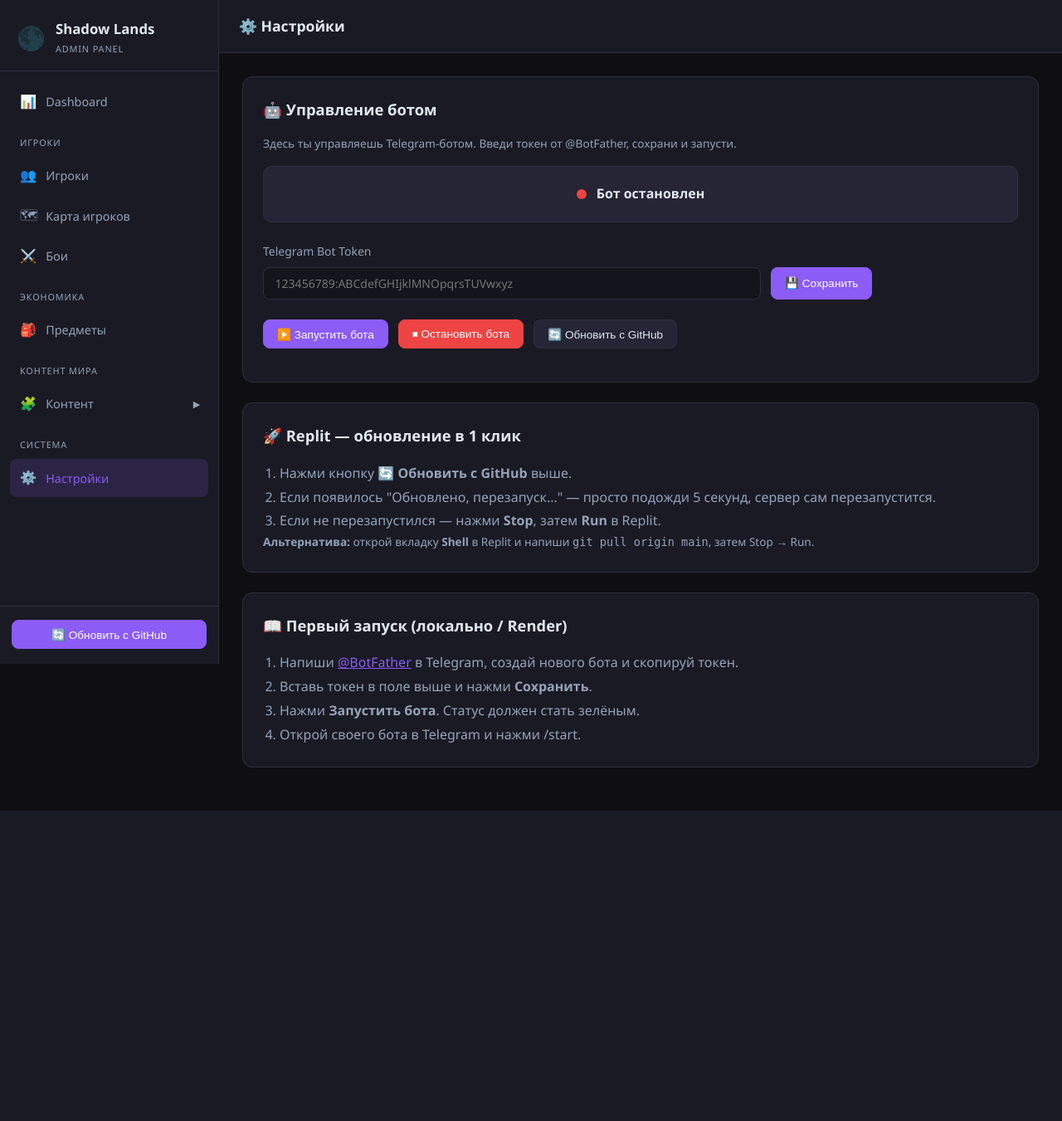
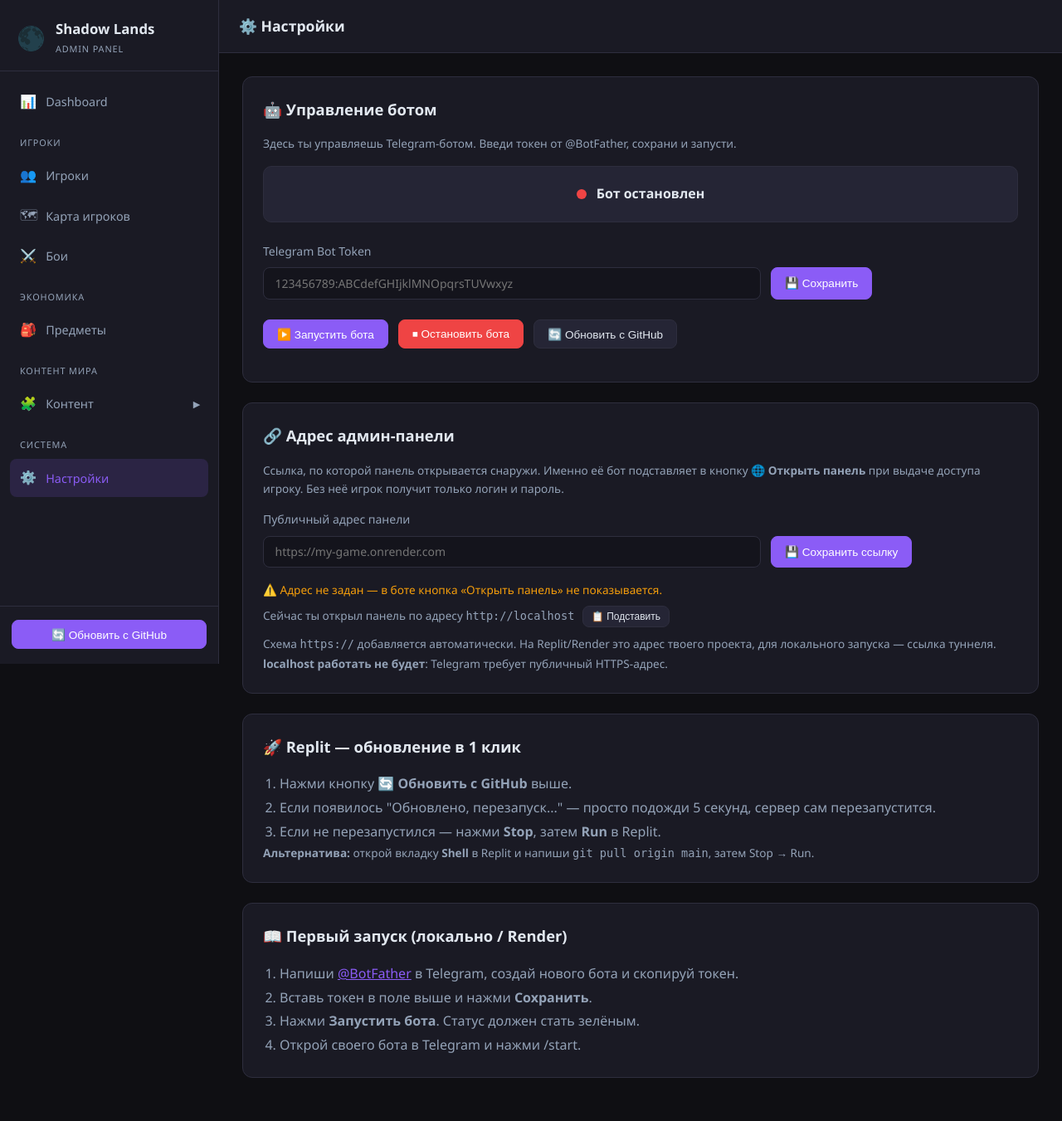
Before and after one commit to AlfaGideon/TG-MMO-RPG, a FastAPI app: page /settings in a window 1280 px wide. Shown: the whole page at 83% size. Before the commit the page ends 977 px from the top, so only its background shows below. Run offline with FastAPI, Linux system fonts and the light colour scheme; data that the repository does not hold is empty.

Commit message:
Поле «Адрес панели» в настройках → ссылка в инлайн-кнопке админки
Раньше ссылка для кнопки «🌐 Открыть панель» бралась только из переменной
окружения PUBLIC_URL, задать её из интерфейса было нельзя.

Теперь адрес вводится в Настройках и хранится в БД (app_settings.panel_url):
- поле есть и в серверной админке, и в браузерной панели;
- кнопка «📋 Подставить» вставляет адрес, с которого открыта панель;
- схема https:// добавляется автоматически, хвостовой слэш убирается;
- на странице сразу видно, куда именно будет вести кнопка;
- если адрес не задан — понятное предупреждение, а кнопка в боте просто
  не показывается (логин и пароль приходят как обычно);
- переменные PUBLIC_URL / ADMIN_PUBLIC_URL остаются запасным вариантом.

Общий доступ к настройкам вынесен в core/settings_store.py, чтобы бот и
админка читали одно значение. webapp/telegram.py научился отправлять
кнопки-ссылки (url), а не только callback_data.

Co-authored-by: arena-agent <297053741+arena-agent@users.noreply.github.com>

```diff
--- a/admin/main.py
+++ b/admin/main.py
@@ -423,14 +423,18 @@ async def player_grant_admin(
     cap_list = "\n".join(
         f"• {webauth.CAP_LABELS[k]}" for k in webauth.CAP_KEYS if k in granted) or "—"
 
+    from core.settings_store import get_panel_url, build_login_url
+    # Адрес из настроек; если не задан — берём тот, с которого открыта панель
+    login_url = build_login_url(await get_panel_url() or str(request.base_url),
+                                telegram_id)
+
     try:
         from bot.runner import bot_runner
         if bot_runner.is_running() and bot_runner.bot:
             from aiogram.utils.keyboard import InlineKeyboardBuilder
-            base_url = str(request.base_url).rstrip("/")
-            login_url = f"{base_url}/admin-login?uid={telegram_id}"
             builder = InlineKeyboardBuilder()
-            builder.button(text="🔑 Открыть веб-админку", url=login_url)
+            if login_url:
+                builder.button(text="🔑 Открыть веб-админку", url=login_url)
             await bot_runner.bot.send_message(
                 chat_id=telegram_id,
                 text=(
@@ -443,7 +447,7 @@ async def player_grant_admin(
                     "можно посмотреть пароль заново."
                 ),
                 parse_mode="HTML",
-                reply_markup=builder.as_markup(),
+                reply_markup=builder.as_markup() if login_url else None,
             )
     except Exception:
         pass
@@ -633,7 +637,9 @@ async def battles(request: Request):
 
 @app.get("/settings")
 async def settings_page(request: Request):
-    guard(request, "manage_settings")
+    guard(request, "settings")
+    from core.settings_store import get_panel_url, build_login_url
+
     async with async_session() as session:
         result = await session.execute(
             select(AppSetting).where(AppSetting.key == "bot_token")
@@ -643,6 +649,10 @@ async def settings_page(request: Request):
         if setting and setting.value:
             t = setting.value
             token_masked = t[:10] + "..." + t[-6:] if len(t) > 20 else "***"
+
+    panel_url = await get_panel_url()
+    # Подсказываем адрес, с которого админ сейчас смотрит панель
+    detected = str(request.base_url).rstrip("/")
 
     return templates.TemplateResponse(
         request,
@@ -650,8 +660,22 @@ async def settings_page(request: Request):
         {
             "token_masked": token_masked,
             "bot_running": bot_runner.is_running(),
+            "panel_url": panel_url,
+            "detected_url": detected,
+            "example_login_url": build_login_url(panel_url or detected, 123456789),
         },
     )
+
+
+@app.post("/settings/save-panel-url")
+async def save_panel_url(request: Request, panel_url: str = Form("")):
+    """Адрес, по которому открывается панель снаружи. Именно он подставляется
+    в инлайн-кнопку «🌐 Открыть панель» в боте."""
+    guard(request, "settings")
+    from core.settings_store import set_panel_url
+
+    await set_panel_url(panel_url)
+    return RedirectResponse(url="/settings", status_code=303)
 
 
 @app.post("/settings/save-token")
--- a/admin/templates/settings.html
+++ b/admin/templates/settings.html
@@ -52,6 +52,53 @@
 </div>
 
 <div class="card">
+    <h2>🔗 Адрес админ-панели</h2>
+    <p class="section-sub">
+        Ссылка, по которой панель открывается снаружи. Именно её бот подставляет
+        в кнопку <b>🌐 Открыть панель</b> при выдаче доступа игроку.
+        Без неё игрок получит только логин и пароль.
+    </p>
+
+    <form action="/settings/save-panel-url" method="post">
+        <label style="display: block; margin-bottom: 0.5rem; font-size: 0.875rem; color: var(--text-muted);">
+            Публичный адрес панели
+        </label>
+        <div style="display: flex; gap: 0.75rem; flex-wrap: wrap;">
+            <input
+                type="text"
+                name="panel_url"
+                class="search-box"
+                style="flex: 1; min-width: 280px; max-width: 600px;"
+                placeholder="https://my-game.onrender.com"
+                value="{{ panel_url }}"
+            >
+            <button type="submit" class="btn btn-primary">💾 Сохранить ссылку</button>
+        </div>
+    </form>
+
+    <div style="margin-top: 0.9rem; font-size: 0.85rem; color: var(--text-muted); line-height: 1.7;">
+        {% if panel_url %}
+        <div>Текущий адрес: <code>{{ panel_url }}</code></div>
+        <div>Кнопка в боте ведёт на: <code>{{ example_login_url }}</code></div>
+        {% else %}
+        <div style="color: var(--warning);">
+            ⚠️ Адрес не задан — в боте кнопка «Открыть панель» не показывается.
+        </div>
+        {% endif %}
+        <div style="margin-top: 0.5rem;">
+            Сейчас ты открыл панель по адресу <code>{{ detected_url }}</code>
+            <button type="button" class="btn btn-sm" style="margin-left: 0.4rem; background: var(--bg-hover); color: var(--text);"
+                    onclick="useDetected()">📋 Подставить</button>
+        </div>
+        <div style="margin-top: 0.5rem;">
+            Схема <code>https://</code> добавляется автоматически. На Replit/Render
+            это адрес твоего проекта, для локального запуска — ссылка туннеля.
+            <b>localhost работать не будет</b>: Telegram требует публичный HTTPS-адрес.
+        </div>
+    </div>
+</div>
+
+<div class="card">
     <h2>🚀 Replit — обновление в 1 клик</h2>
     <ol style="padding-left: 1.25rem; color: var(--text-muted); line-height: 1.8;">
         <li>Нажми кнопку <b>🔄 Обновить с GitHub</b> выше.</li>
@@ -74,6 +121,14 @@
 </div>
 
 <script>
+function useDetected() {
+    const field = document.querySelector('input[name="panel_url"]');
+    if (field) {
+        field.value = {{ detected_url|tojson }};
+        field.focus();
+    }
+}
+
 async function startBot() {
     const msg = document.getElementById('msg');
     msg.style.color = 'var(--text-muted)';
--- /dev/null
+++ b/core/settings_store.py
@@ -0,0 +1,68 @@
+"""Доступ к настройкам приложения (таблица app_settings).
+
+Отдельный модуль, чтобы и бот, и админка читали одни и те же значения
+без циклических импортов.
+"""
+import os
+
+from sqlalchemy import select
+
+from core.database import async_session
+from core.models import AppSetting
+
+PANEL_URL_KEY = "panel_url"
+
+
+def normalize_url(raw: str) -> str:
+    """Приводит введённый адрес к виду https://host[/path] без хвостового слэша."""
+    url = (raw or "").strip()
+    if not url:
+        return ""
+    if not url.startswith(("http://", "https://")):
+        url = "https://" + url
+    return url.rstrip("/")
+
+
+async def get_setting(key: str, default: str = "") -> str:
+    async with async_session() as session:
+        result = await session.execute(
+            select(AppSetting).where(AppSetting.key == key)
+        )
+        row = result.scalar_one_or_none()
+    return row.value.strip() if row and row.value else default
+
+
+async def set_setting(key: str, value: str) -> None:
+    async with async_session() as session:
+        result = await session.execute(
+            select(AppSetting).where(AppSetting.key == key)
+        )
+        row = result.scalar_one_or_none()
+        if row:
+            row.value = value
+        else:
+            session.add(AppSetting(key=key, value=value))
+        await session.commit()
+
+
+async def get_panel_url() -> str:
+    """Адрес админки: сначала из настроек, потом из переменных окружения."""
+    saved = await get_setting(PANEL_URL_KEY)
+    if saved:
+        return normalize_url(saved)
+    env = os.getenv("PUBLIC_URL") or os.getenv("ADMIN_PUBLIC_URL") or ""
+    return normalize_url(env)
+
+
+async def set_panel_url(value: str) -> str:
+    url = normalize_url(value)
+    await set_setting(PANEL_URL_KEY, url)
+    return url
+
+
+def build_login_url(base: str, telegram_id: int) -> str:
+    """Готовая ссылка входа для инлайн-кнопки. Пусто, если адрес не задан."""
+    base = normalize_url(base)
+    if not base:
+        return ""
+    return f"{base}/admin-login?uid={telegram_id}"
--- a/engine/game.py
+++ b/engine/game.py
@@ -36,7 +36,7 @@ class Game:
 
     # ── админский доступ внутри бота ────────────────────────
     def do_admin(self, p, arg=""):
-        return adminbot.panel(p)
+        return adminbot.panel(p, self.store)
 
     def do_adminpass(self, p, arg=""):
         return adminbot.password(p, self.store)
--- a/engine/permissions.py
+++ b/engine/permissions.py
@@ -101,3 +101,19 @@ def slug(text):
     """Безопасный ключ из произвольной строки (для id элементов формы)."""
     return "".join(ch if ch in string.ascii_letters + string.digits else "_"
                    for ch in str(text))
+
+
+def normalize_url(raw):
+    """https://host без хвостового слэша. Пустая строка, если ничего не ввели."""
+    url = (raw or "").strip()
+    if not url:
+        return ""
+    if not url.startswith(("http://", "https://")):
+        url = "https://" + url
+    return url.rstrip("/")
+
+
+def login_url(base, tg_id):
+    """Ссылка входа в панель для инлайн-кнопки бота."""
+    base = normalize_url(base)
+    return f"{base}/admin-login?uid={tg_id}" if base else ""
```
Also changed, not shown: bot/handlers/admin.py (+6 -9 lines), engine/adminbot.py (+15 -7 lines), tests/test_access.py (+26 -0 lines), webapp/actions/world_actions.py (+12 -0 lines), webapp/pages/settings.py (+25 -0 lines), webapp/telegram.py (+8 -1 lines).
